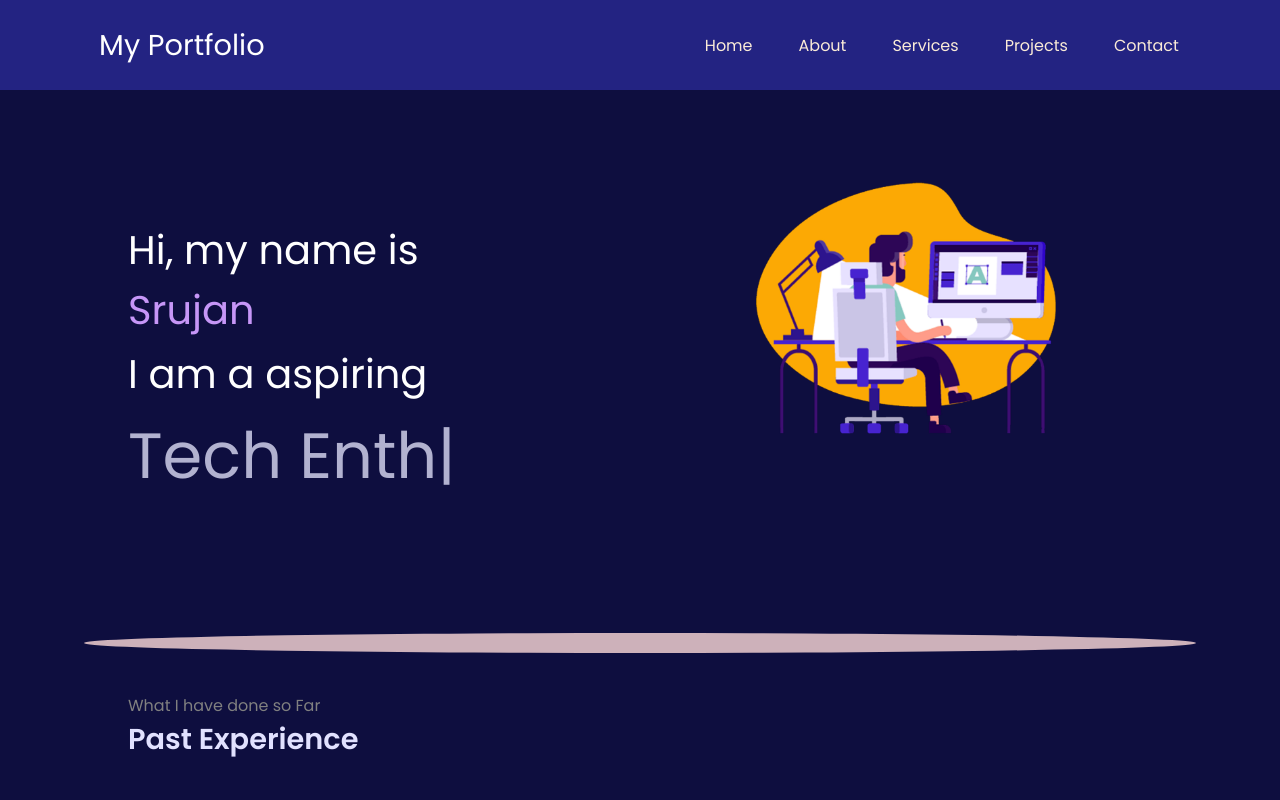
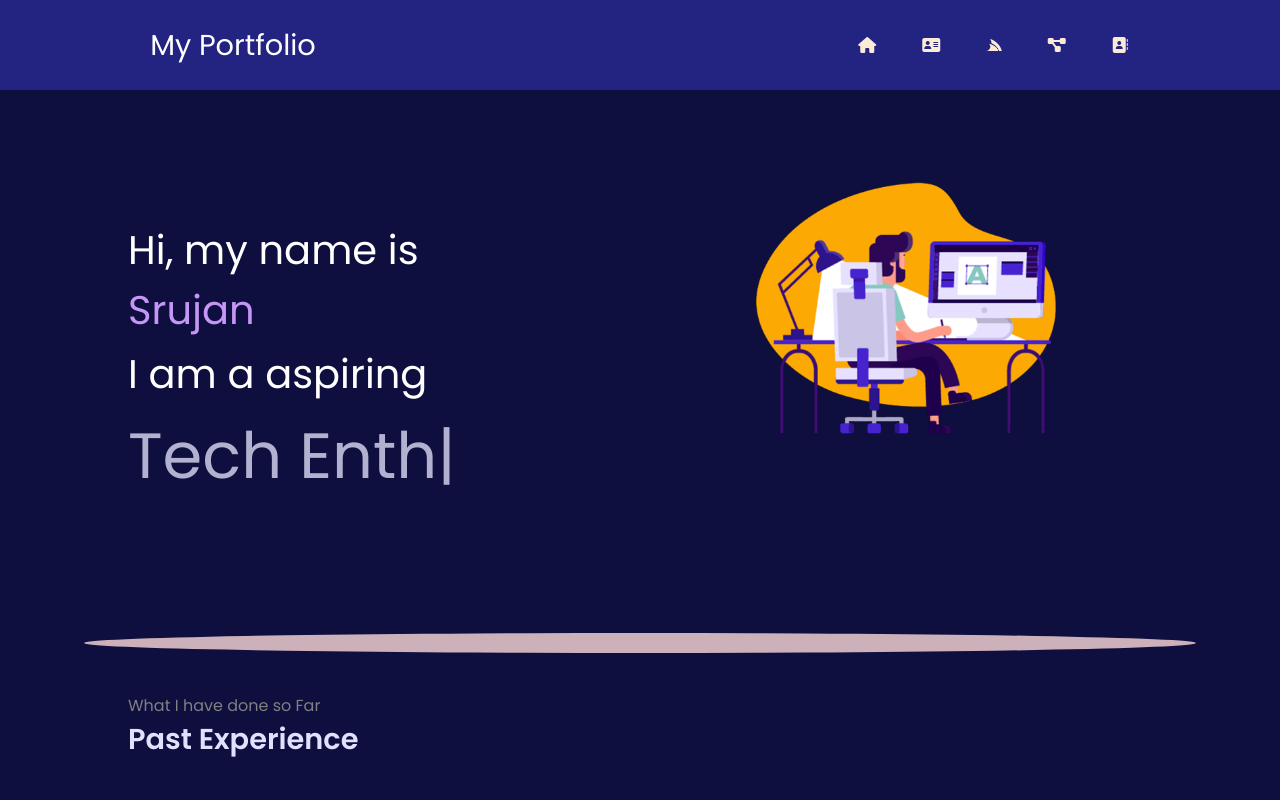
Before and after one commit to srujan0404/myportfolio, a plain HTML site: page index.html in a window 1280 px wide. Shown: the top 800 px of the page. Drawn offline with nearby package versions, Linux system fonts and the light colour scheme.

Commit message:
added icons

```diff
--- a/index.html
+++ b/index.html
@@ -6,6 +6,7 @@
     <title>Portfolio</title>
     <link rel="stylesheet" href="style.css" />
     <link rel="icon" href="logo.png" type="image/png">
+    <script src="https://kit.fontawesome.com/f613a155c9.js" crossorigin="anonymous"></script>
   </head>
   <body>
     <header>
@@ -13,11 +14,11 @@
         <div class="left">My Portfolio</div>
         <div class="right">
           <ul>
-            <li><a href="http://127.0.0.1:5500/">Home</a></li>
-            <li><a href="https://www.linkedin.com/in/srujan-dharma-71808a273/" target="_blank">About</a></li>
-            <li><a href="/">Services</a></li>
-            <li><a href="https://github.com/srujan0404" target="_blank">Projects</a></li>
-            <li><a href="https://twitter.com/DharmaSrujan" target="_blank">Contact</a></li>
+            <li><a href="http://127.0.0.1:5500/"><i class="fa-solid fa-house"></i></a></li>
+            <li><a href="https://www.linkedin.com/in/srujan-dharma-71808a273/" target="_blank"><i class="fa-solid fa-address-card"></i></a></li>
+            <li><a href="/"><i class="fa-brands fa-servicestack"></i></a></li>
+            <li><a href="https://github.com/srujan0404" target="_blank"><i class="fa-solid fa-diagram-project"></i></a></li>
+            <li><a href="https://twitter.com/DharmaSrujan" target="_blank"><i class="fa-solid fa-address-book"></i></a></li>
           </ul>
         </div>
       </nav>
```
